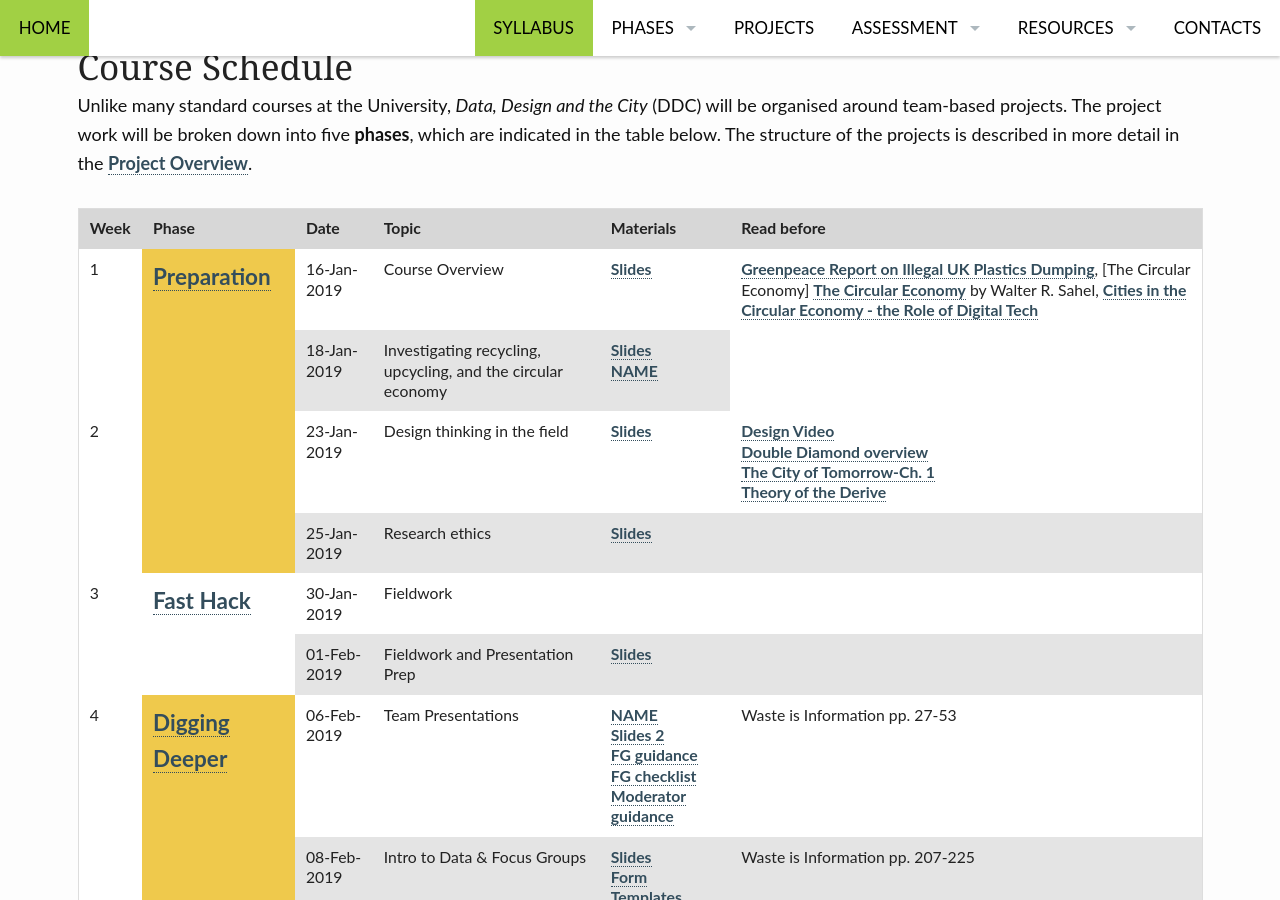
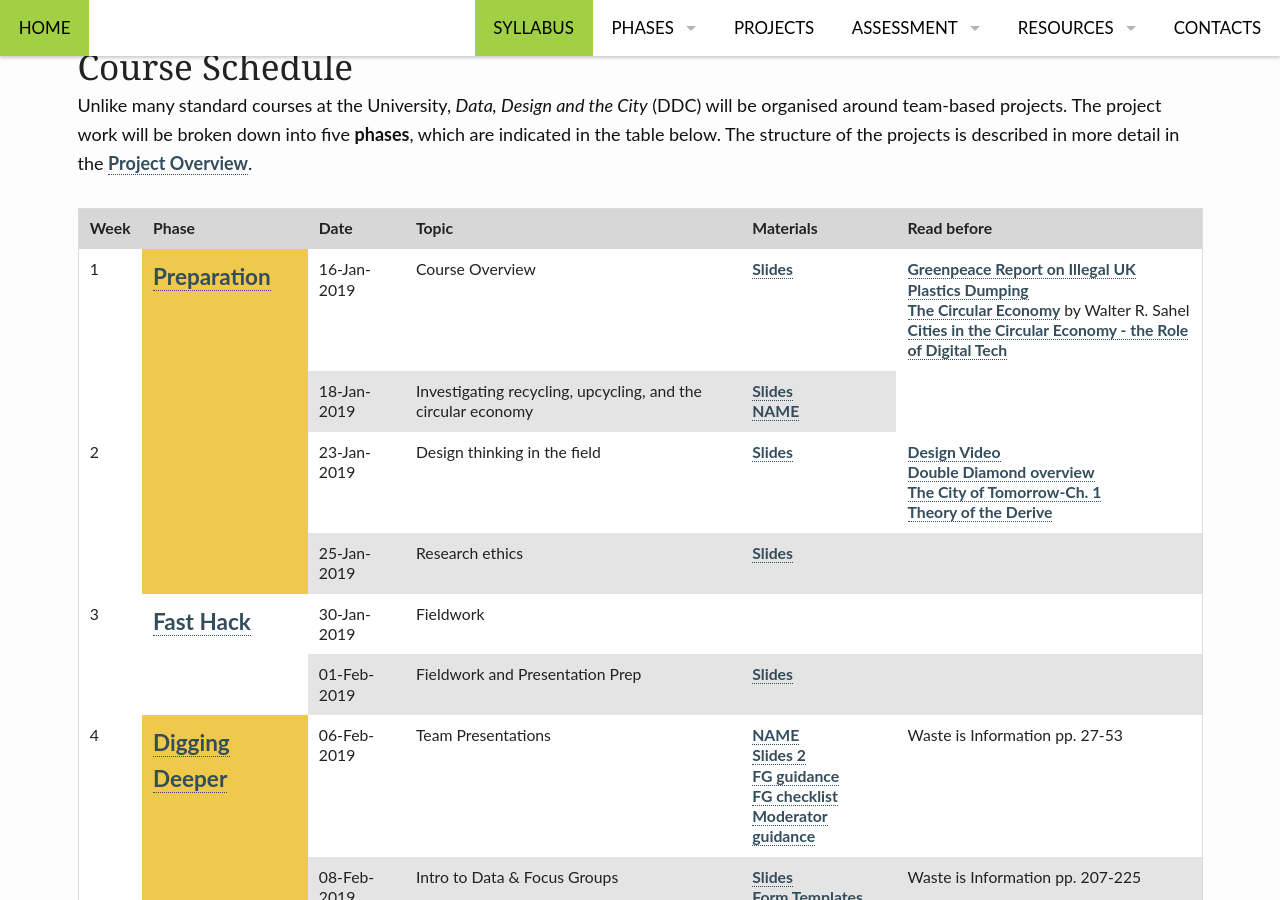
Before and after one commit to edinburghlivinglab/ddc, a Jekyll site: the page built from pages/syllabus.md, in a window 1280 px wide and 900 px high, scrolled down 661 px. Built offline with Jekyll 4.4.1, drawn with Linux system fonts in a browser that asks for light colours.

Commit message:
Update syllabus.md

```diff
--- a/pages/syllabus.md
+++ b/pages/syllabus.md
@@ -82,8 +82,8 @@ permalink: "/syllabus/"
                 <td>Course Overview</td>
                 <td><a href="{{ site.baseurl }}/slides/NAME" target="_blank">Slides</a></td>
 
-                <td><a href="https://unearthed.greenpeace.org/2018/10/21/uk-household-plastics-found-in-illegal-dumps-in-malaysia/">Greenpeace Report on Illegal UK Plastics Dumping</a>,
-                [The Circular Economy] <a href="https://www.nature.com/news/the-circular-economy-1.19594">The Circular Economy</a> by Walter R. Sahel,
+                <td><a href="https://unearthed.greenpeace.org/2018/10/21/uk-household-plastics-found-in-illegal-dumps-in-malaysia/">Greenpeace Report on Illegal UK Plastics Dumping</a><br/>
+                <a href="https://www.nature.com/news/the-circular-economy-1.19594">The Circular Economy</a> by Walter R. Sahel<br/>
                 <a href="https://www.ellenmacarthurfoundation.org/assets/downloads/Cities-in-the-Circular-Economy-The-Role-of-Digital-Tech.pdf">Cities in the Circular Economy - the Role of Digital Tech</a>
 </td>
             </tr>
```
